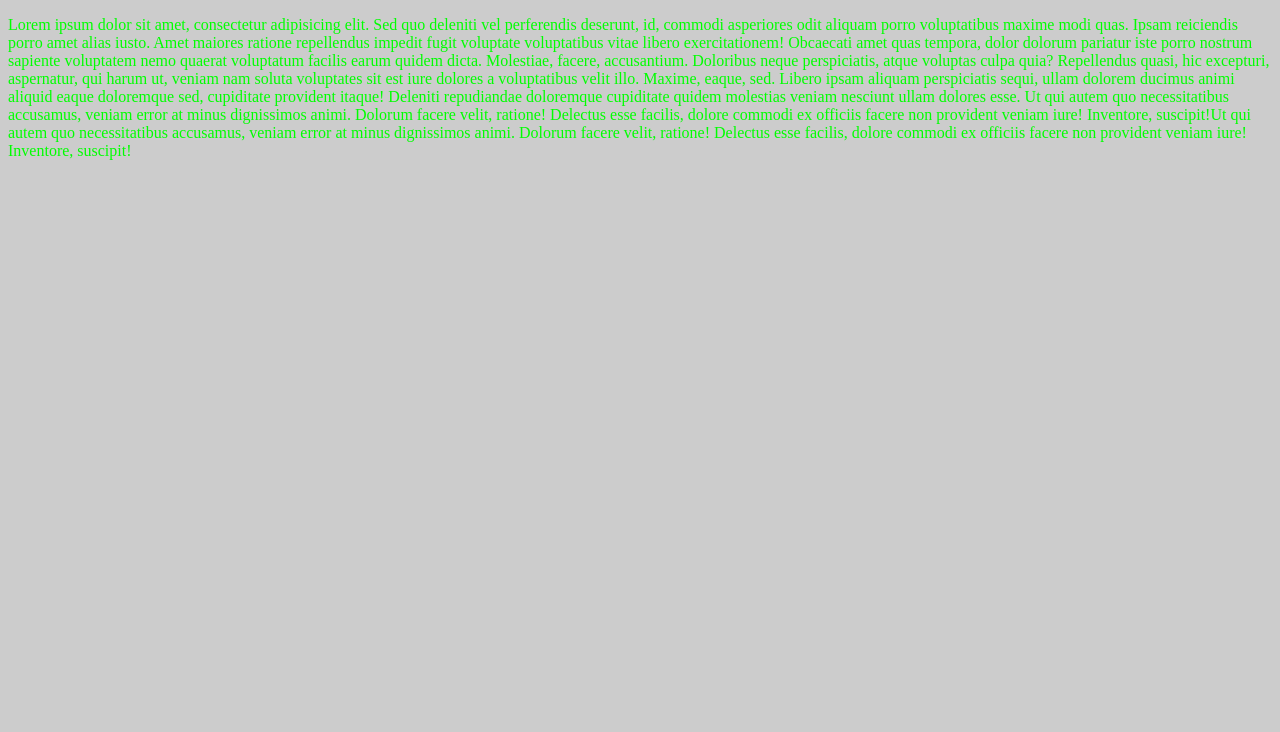
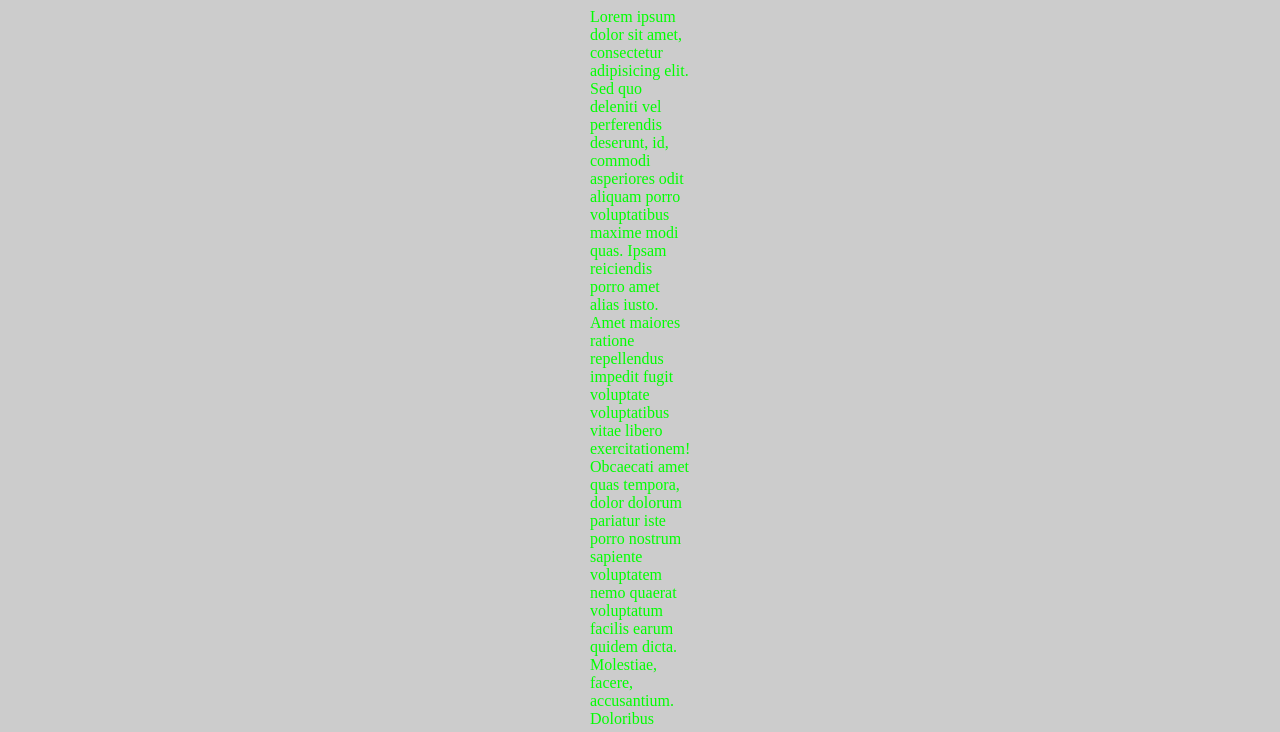
Before and after one commit to batonson93/alphacoders, a website: page html/index.html in a window 1280 px wide. Shown: the top 732 px of the page. Drawn offline with nearby package versions, Linux system fonts and the light colour scheme; files that its build step writes are made by us from their sources.

Commit message:
New HTML file

```diff
--- a/sass/style.scss
+++ b/sass/style.scss
@@ -2,3 +2,7 @@ body{
 	background:#ccc;
 	color:#0f0;
 }
+p{
+	width: 100px;
+	margin: 0 auto;
+}
```
